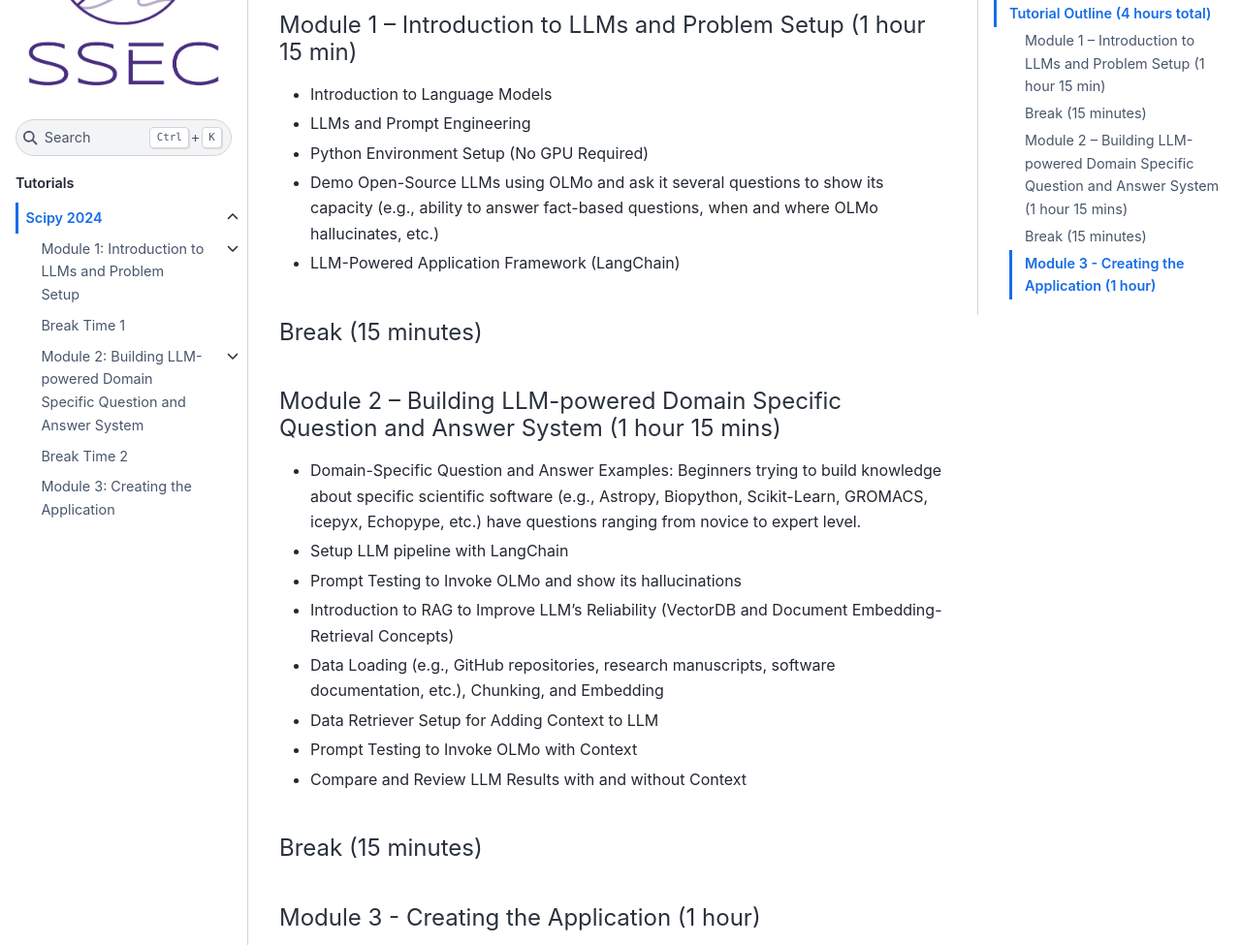
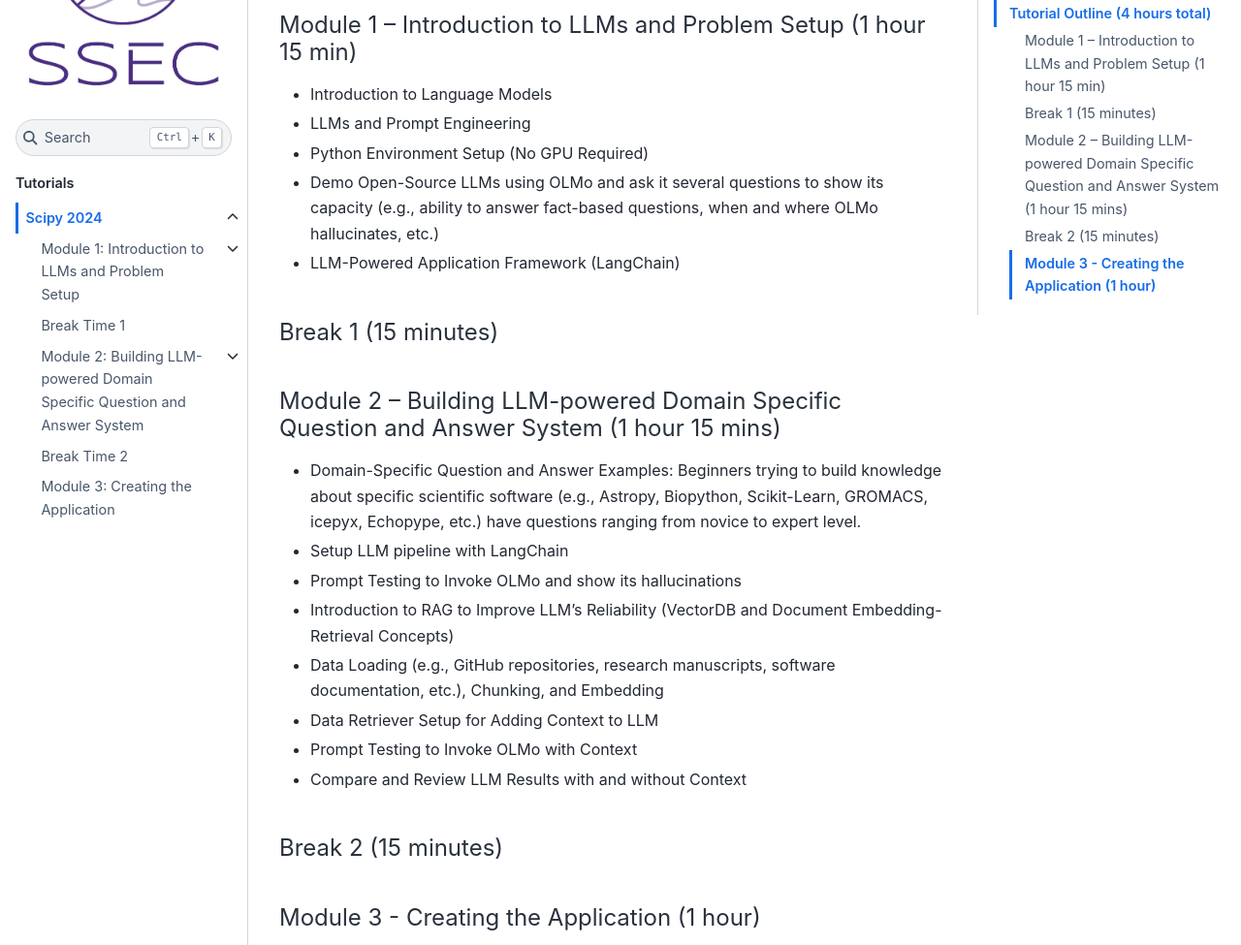
Before and after one commit to uw-ssec/tutorials, a Jupyter Book: the page built from SciPy2024/README.md, in a window 1280 px wide and 1400 px high, scrolled down 2024 px. Shown: the part 155-1130 px from the top of the window at 97% size. Built offline with Jupyter Book 1.0.4 settings and Sphinx 7.4.7 and the Sphinx Book theme 1.1.4, drawn with Linux system fonts in a browser that asks for light colours; pages that are not in the unit, such as notebooks, are missing from menus.

Commit message:
fix: Fix duplicate headings for break

```diff
--- a/SciPy2024/README.md
+++ b/SciPy2024/README.md
@@ -79,7 +79,7 @@
 
 - LLM-Powered Application Framework (LangChain)
 
-#### Break (15 minutes)
+#### Break 1 (15 minutes)
 
 #### Module 2 – Building LLM-powered Domain Specific Question and Answer System (1 hour 15 mins)
 
@@ -99,7 +99,7 @@
 
 - Compare and Review LLM Results with and without Context
 
-#### Break (15 minutes)
+#### Break 2 (15 minutes)
 
 #### Module 3 - Creating the Application (1 hour)
 
```
